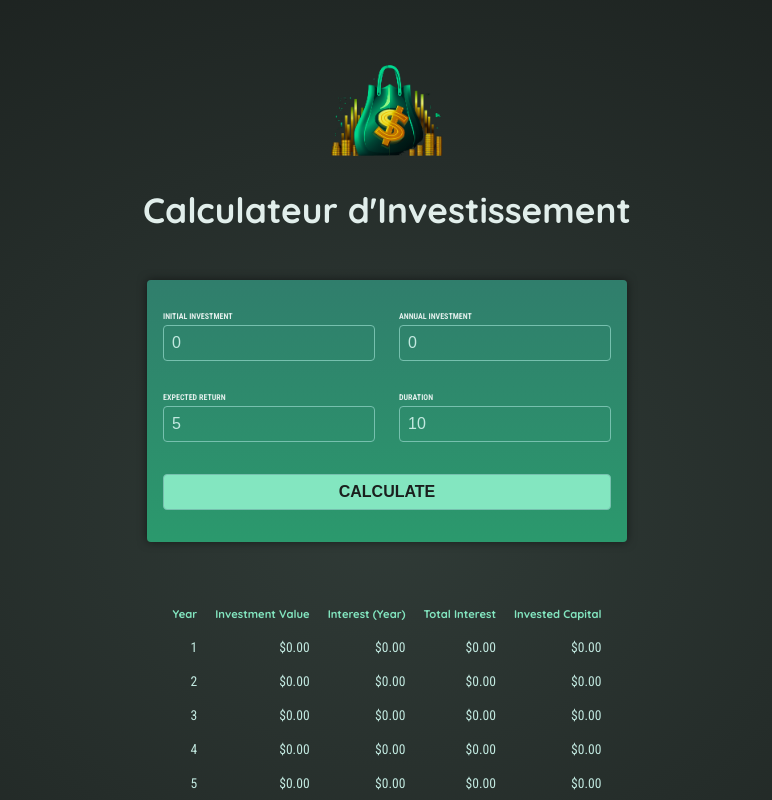
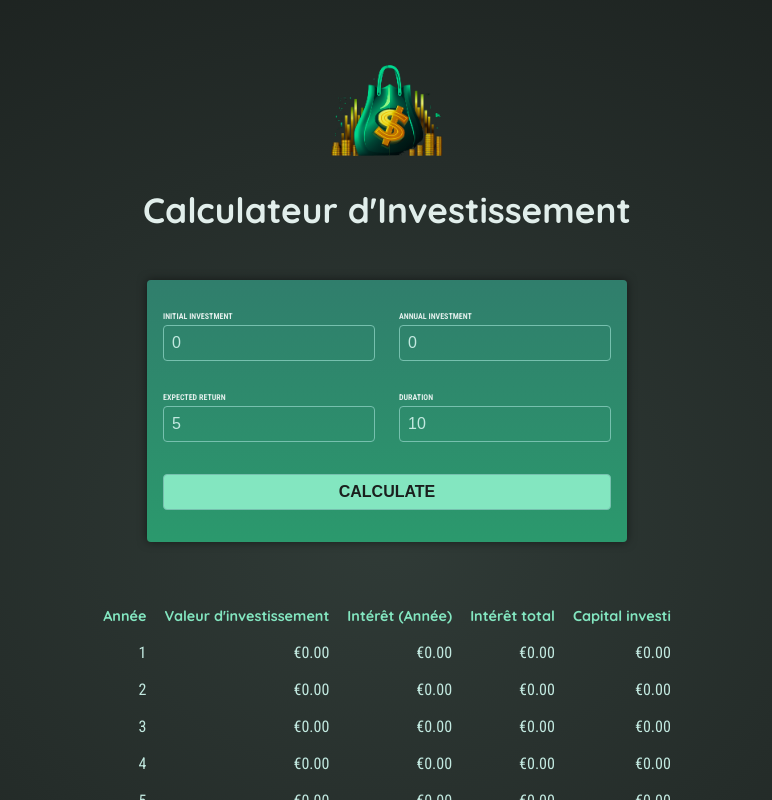
Before and after one commit to djoudj-dev/ng-calculator-bitcoin-app, an Angular app: page / in a window 1280 px wide. Both pictures are taken after a click on the button "CALCULATE". Shown: the top 800 px of the page, without its empty margins (253-1025 px from the left). Built offline with nearby package versions, Linux system fonts and the light colour scheme.

Commit message:
Localize investment results table and improve styling

```diff
--- a/src/app/investment-results/investment-results.component.css
+++ b/src/app/investment-results/investment-results.component.css
@@ -1,5 +1,5 @@
 table {
-  max-width: 50rem;
+  max-width: 70rem;
   margin: 2rem auto;
   padding: 1rem;
   table-layout: fixed;
@@ -8,12 +8,12 @@ table {
 }
 
 table thead {
-  font-size: 0.7rem;
+  font-size: 0.9rem;
   color: #83e6c0;
 }
 
 table tbody {
   font-family: "Roboto Condensed", sans-serif;
-  font-size: 0.85rem;
+  font-size: 1rem;
   color: #c2e9e0;
 }
--- a/src/app/investment-results/investment-results.component.html
+++ b/src/app/investment-results/investment-results.component.html
@@ -1,24 +1,30 @@
 @if (!results()) {
-<p class="center">Please enter some values and press "Calculate".</p>
+<p class="center">Veuillez saisir des valeurs et appuyer sur "Calculer".</p>
 } @else {
 <table>
   <thead>
     <tr>
-      <th>Year</th>
-      <th>Investment Value</th>
-      <th>Interest (Year)</th>
-      <th>Total Interest</th>
-      <th>Invested Capital</th>
+      <th>Année</th>
+      <th>Valeur d'investissement</th>
+      <th>Intérêt (Année)</th>
+      <th>Intérêt total</th>
+      <th>Capital investi</th>
     </tr>
   </thead>
   <tbody>
     @for(result of results(); track result.year) {
     <tr>
       <td>{{ result.year }}</td>
-      <td>{{ result.valueEndOfYear | currency }}</td>
-      <td>{{ result.interest | currency }}</td>
-      <td>{{ result.totalInterest | currency }}</td>
-      <td>{{ result.totalAmountInvested | currency }}</td>
+      <td>
+        {{ result.valueEndOfYear | currency : "EUR" : "symbol" : "1.2-2" }}
+      </td>
+      <td>{{ result.interest | currency : "EUR" : "symbol" : "1.2-2" }}</td>
+      <td>
+        {{ result.totalInterest | currency : "EUR" : "symbol" : "1.2-2" }}
+      </td>
+      <td>
+        {{ result.totalAmountInvested | currency : "EUR" : "symbol" : "1.2-2" }}
+      </td>
     </tr>
     }
   </tbody>
```
